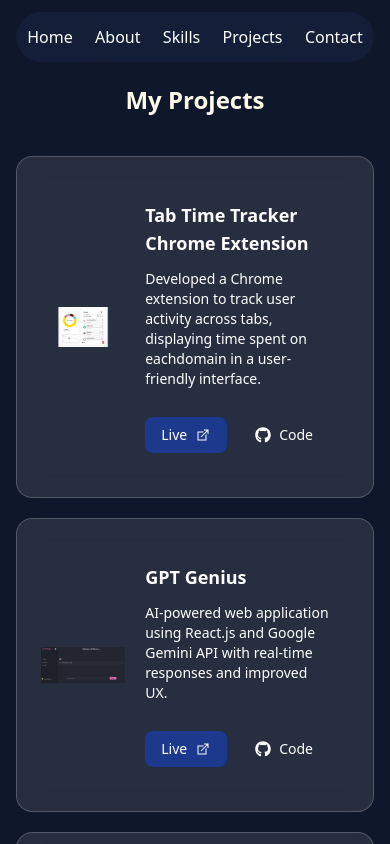
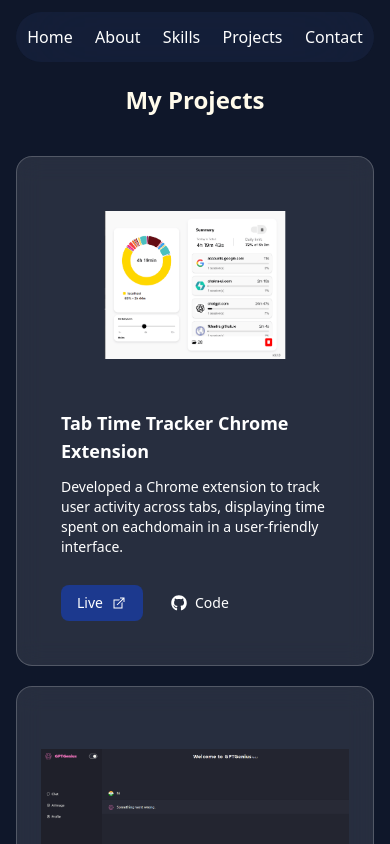
Before and after one commit to ShaikAyub7/portfolio, a Next.js app: page /projects in a window 390 px wide. Shown: the top 844 px of the page. Built offline with nearby package versions, Linux system fonts and the light colour scheme.

Commit message:
responsive

```diff
--- a/components/Card.tsx
+++ b/components/Card.tsx
@@ -14,13 +14,13 @@
           My Projects
         </h2>
 
-        <div className=" flex flex-col gap-5 ">
+        <div className=" flex flex-col gap-5 md:flex-col  sm:flex-row ">
           {projects.map((project) => (
             <div
               key={project.id}
-              className="flex  group items-center justify-around  bg-white/10 backdrop-blur-md border text-white border-white/20 rounded-2xl overflow-hidden transition duration-300 hover:scale-103   p-6"
+              className="block lg:flex md:flex group items-center justify-around  bg-white/10 backdrop-blur-md border text-white border-white/20 rounded-2xl overflow-hidden transition duration-300 hover:scale-103   p-6"
             >
-              <div className="overflow-hidden w-2xl">
+              <div className="overflow-hidden lg:w-2xl md:w-xl  w-full">
                 <img
                   src={project.image}
                   alt={project.name}
@@ -28,7 +28,7 @@
                 />
               </div>
 
-              <div className="p-5 flex flex-col gap-3 w-lg">
+              <div className="p-5 flex flex-col gap-3 w-full lg:w-lg">
                 <h3 className="text-lg font-semibold text-white">
                   {project.name}
                 </h3>
--- a/components/HomePage.tsx
+++ b/components/HomePage.tsx
@@ -32,7 +32,6 @@
         animate={{ opacity: 1 }}
         transition={{ duration: 1.5 }}
       >
-        {/* Profile Image */}
         <motion.div
           initial={{ scale: 0 }}
           animate={{ scale: 1 }}
@@ -47,7 +46,6 @@
           />
         </motion.div>
 
-        {/* Greeting */}
         <motion.h2
           className="mt-6 text-lg text-gray-300"
           initial={{ opacity: 0 }}
@@ -57,14 +55,12 @@
           Hi There!
         </motion.h2>
 
-        {/* 🔥 REAL Typing Effect */}
         <h1 className="text-3xl sm:text-4xl font-bold mt-2 flex items-center">
           <span className="text-white">{text}</span>
 
           <span className="ml-1 animate-pulse font-extralight">|</span>
         </h1>
 
-        {/* Social Links */}
         <motion.div
           className="flex gap-6 mt-6"
           initial="hidden"
```
